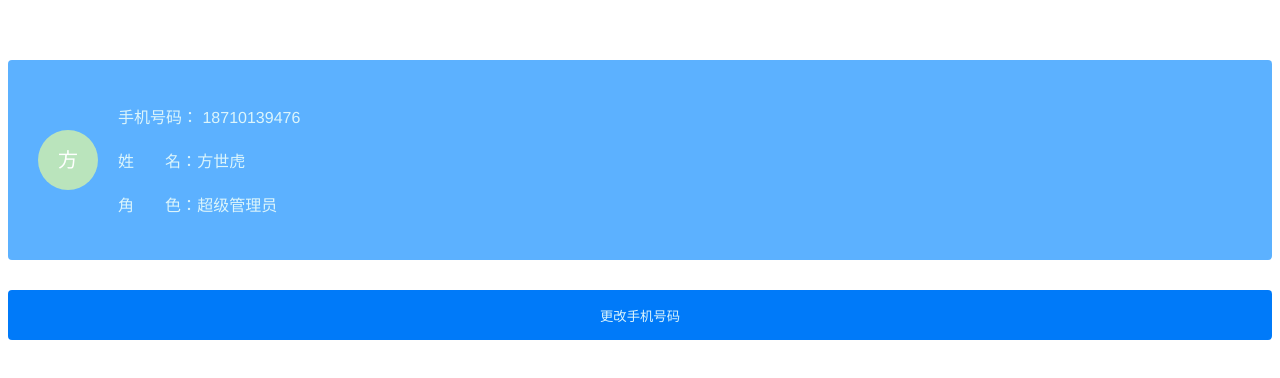
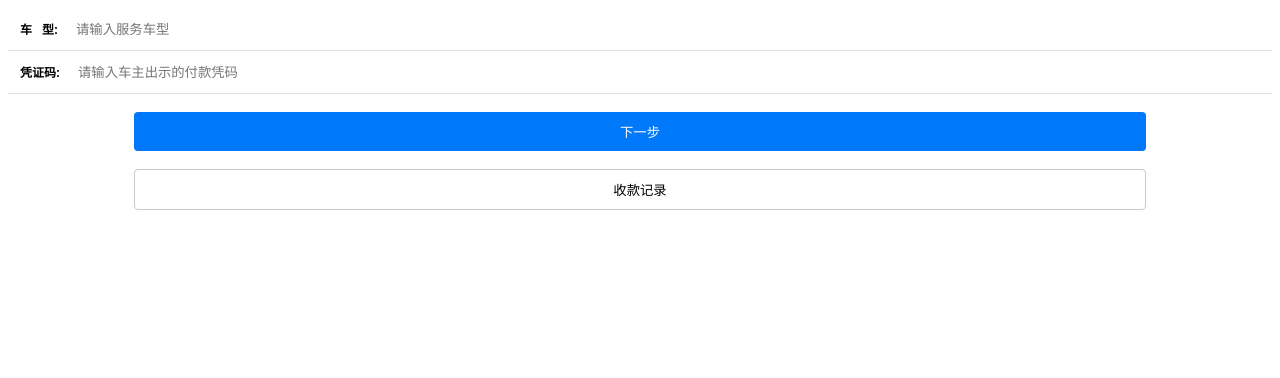
Before and after one commit to BH-NOTHING/CarService, a Vue app: page / in a window 1280 px wide. Shown: the top 378 px of the page. Built offline with nearby package versions, Linux system fonts and the light colour scheme.

Commit message:
add collection

```diff
--- a/src/App.vue
+++ b/src/App.vue
@@ -1,28 +1,25 @@
 <template>
   <div id="app">
-    <!--<img src="./assets/logo.png">-->
-    <ChanePhone/>
+    <!--<chanePhone/>-->
+    <collection/>
   </div>
 </template>
 
 <script>
-import ChanePhone from './components/ChanePhone'
+import chanePhone from './components/chanePhone'
+import collection from './components/collection'
 
 export default {
   name: 'App',
   components: {
-    ChanePhone
+    chanePhone,
+    collection
   }
 }
 </script>
 
 <style>
 #app {
-  font-family: 'Avenir', Helvetica, Arial, sans-serif;
-  -webkit-font-smoothing: antialiased;
-  -moz-osx-font-smoothing: grayscale;
-  text-align: center;
-  color: #2c3e50;
-  margin-top: 60px;
+  font-family: 'Arial', Helvetica, Arial, sans-serif;
 }
 </style>
--- a/src/components/ChanePhone.vue
+++ b/src/components/ChanePhone.vue
@@ -28,7 +28,7 @@
 
 <script>
 export default {
-  name: 'ChanePhone',
+  name: 'chanePhone',
   data () {
     return {
       phone: '18710139476',
@@ -62,6 +62,7 @@ export default {
   background: #BAE4BC;
   margin-left: 30px;
   font-size: 20px;
+  text-align: center;
 }
 .phoneInfo .info-detail{
   padding-left: 10px;
--- /dev/null
+++ b/src/components/collection.vue
@@ -0,0 +1,83 @@
+<template>
+  <div class="collection">
+    <div class="car-type">
+      <span class="car-title">车&nbsp;&nbsp;&nbsp;型:</span>
+      <input
+        placeholder="请输入服务车型"
+        class="collection-input"
+        type="text">
+    </div>
+    <div class="pay-id">
+      <span class="car-title">凭证码:</span>
+      <input
+        placeholder="请输入车主出示的付款凭码"
+        class="collection-input"
+        type="text">
+    </div>
+    <div class="btn-wrapper">
+      <div>
+        <button class="btn next" @click="next">下一步</button>
+      </div>
+      <div>
+        <button class="btn record" @click="collectionRecord">收款记录</button>
+      </div>
+    </div>
+  </div>
+</template>
+
+<script>
+export default {
+  name: 'collection',
+  data () {
+    return {
+      phone: '18710139476',
+      name: '方世虎',
+      type: '超级管理员'
+    }
+  },
+  methods:{
+    next(){
+      console.log('下一步')
+    },
+    collectionRecord(){
+      console.log('收款记录')
+    }
+  }
+}
+</script>
+<style scoped>
+.collection{
+  font-size: 12px;
+}
+.collection .collection-input{
+  border: none;
+  outline: none;
+  margin-left: 16px;
+}
+.collection .car-type,.collection .pay-id{
+  padding: 12px;
+  border-bottom: 1px solid #E2E2E2;
+}
+.collection .car-title{
+  font-weight: bold;
+}
+.collection .btn-wrapper{
+  width: 100%;
+  text-align: center;
+}
+.collection .btn-wrapper .btn{
+  width: 80%;
+  border-radius: 4px;
+  padding: 10px;
+  margin-top: 18px;
+}
+.collection .btn-wrapper .next{
+  color: #fff;
+  background: #0078FA;
+  border: none;
+}
+.collection .btn-wrapper .record{
+  background: #FFF;
+  border: 1px solid #ccc;
+}
+</style>
```
